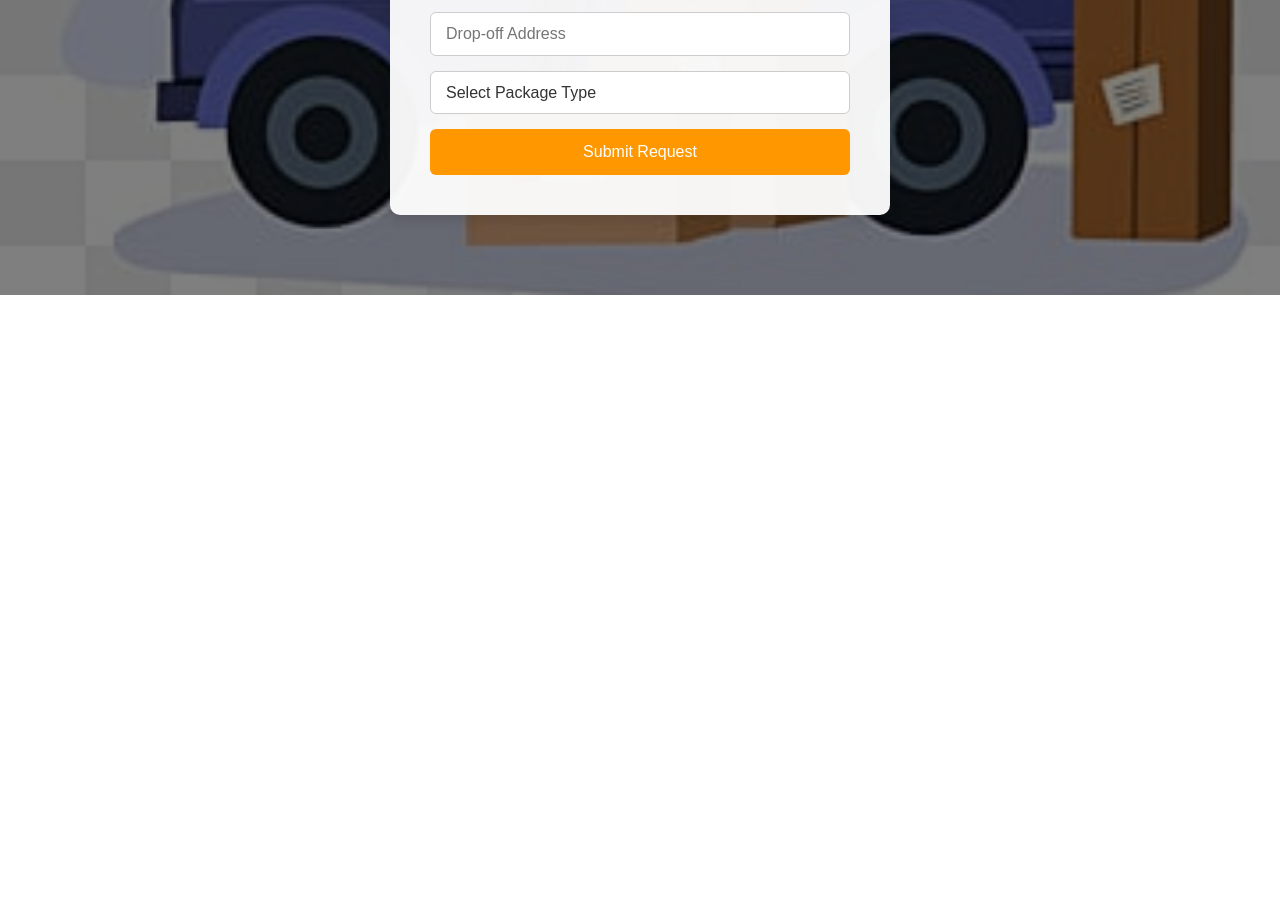
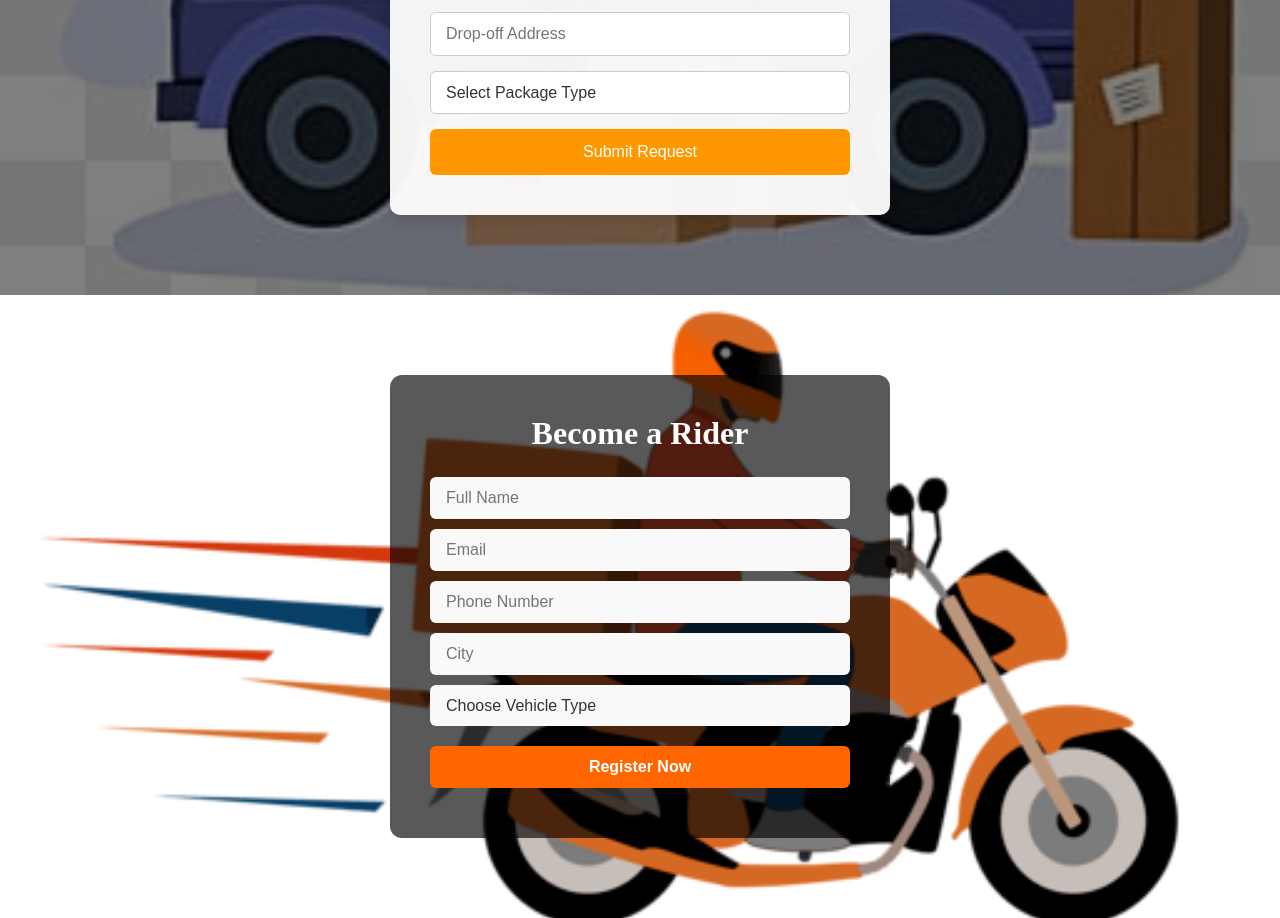
Before and after one commit to parvezalmumin/hateyhatey-landing-page, a plain HTML site: page index.html in a window 1280 px wide. Shown: the part 3939-4857 px from the top of the page. Before the commit the page ends 4234 px from the top, so only its background shows below. Drawn offline with Linux system fonts and the light colour scheme.

Commit message:
Rider Registration Form Added

```diff
--- a/index.html
+++ b/index.html
@@ -180,6 +180,26 @@
   </div>
 </section>
 
+<!-- Rider Registration Section -->
+<section class="rider-registration-section">
+  <div class="rider-form-container">
+    <h2>Become a Rider</h2>
+    <form class="rider-registration-form">
+      <input type="text" placeholder="Full Name" required>
+      <input type="email" placeholder="Email" required>
+      <input type="tel" placeholder="Phone Number" required>
+      <input type="text" placeholder="City" required>
+      <select required>
+        <option value="">Choose Vehicle Type</option>
+        <option value="bike">Bike</option>
+        <option value="cycle">Bicycle</option>
+        <option value="car">Car</option>
+      </select>
+      <button type="submit">Register Now</button>
+    </form>
+  </div>
+</section>
+
 
 </body>
 </html>
--- a/style.css
+++ b/style.css
@@ -345,3 +345,69 @@ form button:hover {
     font-size: 15px;
   }
 }
+
+
+/* Rider Registration Section */
+.rider-registration-section {
+  background: url('Images/delivery-rider.jpg') no-repeat center center/cover;
+  padding: 80px 20px;
+  color: #fff;
+  display: flex;
+  justify-content: center;
+  align-items: center;
+  text-align: center;
+}
+
+.rider-form-container {
+  background-color: rgba(0, 0, 0, 0.65); /* dark overlay for readability */
+  padding: 40px;
+  border-radius: 12px;
+  max-width: 500px;
+  width: 100%;
+}
+
+.rider-form-container h2 {
+  font-size: 32px;
+  margin-bottom: 25px;
+  color: #fff;
+}
+
+.rider-registration-form input,
+.rider-registration-form select,
+.rider-registration-form button {
+  width: 100%;
+  padding: 12px 16px;
+  margin: 10px 0;
+  border: none;
+  border-radius: 6px;
+  font-size: 16px;
+}
+
+.rider-registration-form input,
+.rider-registration-form select {
+  background-color: #f9f9f9;
+  color: #333;
+}
+
+.rider-registration-form button {
+  background-color: #ff6600;
+  color: white;
+  cursor: pointer;
+  font-weight: bold;
+  transition: background 0.3s ease;
+}
+
+.rider-registration-form button:hover {
+  background-color: #e65c00;
+}
+
+/* Responsive */
+@media (max-width: 600px) {
+  .rider-form-container {
+    padding: 25px;
+  }
+
+  .rider-form-container h2 {
+    font-size: 26px;
+  }
+}
```
Also changed, not shown: Images/delivery-rider.jpg (added).
